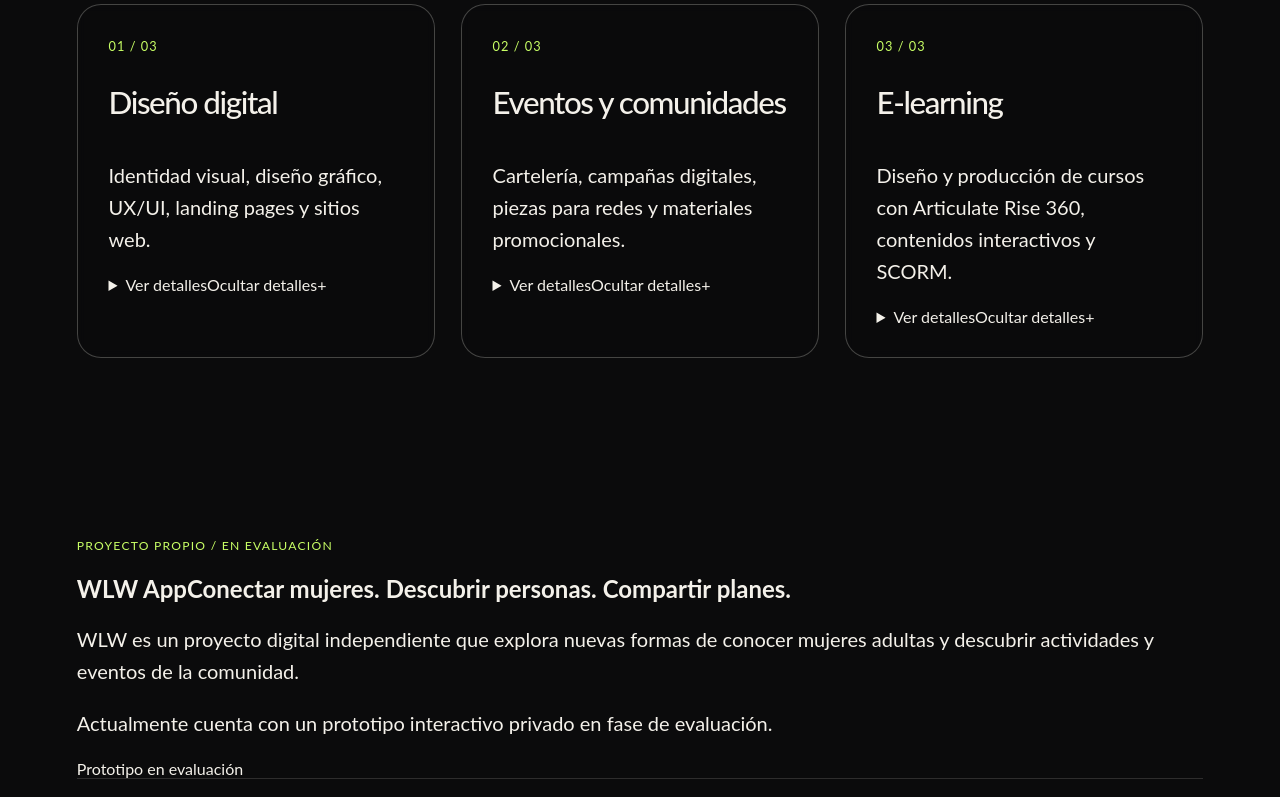
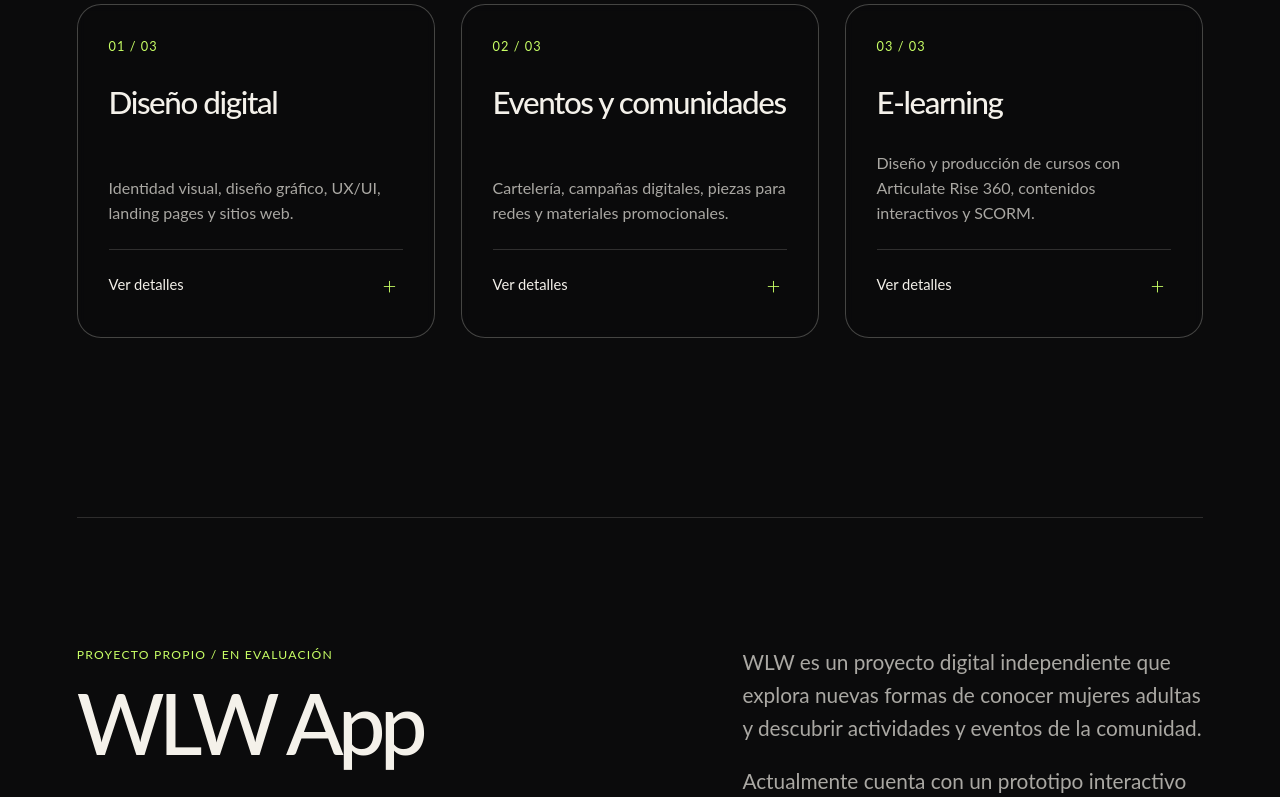
Before and after one commit to odibazo/portfolio, a Next.js app: page /odi-studio in a window 1280 px wide. Shown: the part 820-1617 px from the top of the page. Built offline with nearby package versions, Linux system fonts and the light colour scheme.

Commit message:
style: expand service cards and WLW section using existing portfolio tokens

```diff
--- a/styles/Studio.module.css
+++ b/styles/Studio.module.css
@@ -73,12 +73,112 @@
   line-height: 1.05;
   letter-spacing: -.045em;
 }
-.serviceCard p:last-child {
+.serviceIntro {
   margin: auto 0 0;
   padding-top: 12px;
   color: var(--muted);
   font-size: 1rem;
   line-height: 1.55;
+}
+.serviceDetails {
+  margin-top: 24px;
+  padding-top: 12px;
+  border-top: 1px solid rgba(244, 241, 234, .16);
+}
+.serviceDetails summary {
+  display: flex;
+  align-items: center;
+  justify-content: space-between;
+  gap: 16px;
+  min-height: 44px;
+  color: var(--text);
+  font-size: .92rem;
+  cursor: pointer;
+  list-style: none;
+}
+.serviceDetails summary::-webkit-details-marker {
+  display: none;
+}
+.serviceDetails summary:focus-visible {
+  outline: 2px solid var(--accent);
+  outline-offset: 3px;
+  border-radius: 4px;
+}
+.toggleIcon {
+  display: inline-grid;
+  place-items: center;
+  width: 28px;
+  height: 28px;
+  color: var(--accent);
+  font-size: 1.5rem;
+  font-weight: 300;
+  transition: transform 180ms ease;
+}
+.serviceDetails[open] .toggleIcon {
+  transform: rotate(45deg);
+}
+.lessLabel,
+.serviceDetails[open] .moreLabel {
+  display: none;
+}
+.serviceDetails[open] .lessLabel {
+  display: inline;
+}
+.serviceDetails ul {
+  margin: 8px 0 2px;
+  padding-left: 18px;
+  color: var(--muted);
+  font-size: .94rem;
+  line-height: 1.65;
+}
+.serviceDetails li + li {
+  margin-top: 8px;
+}
+.ownProject {
+  position: relative;
+  z-index: 1;
+  display: grid;
+  grid-template-columns: minmax(0, 1.1fr) minmax(0, .9fr);
+  gap: clamp(36px, 8vw, 120px);
+  padding: clamp(78px, 10vw, 135px) 0;
+  border-top: 1px solid rgba(244, 241, 234, .15);
+}
+.ownProjectHeading h2 {
+  max-width: 750px;
+  margin: 19px 0 0;
+  color: var(--text);
+  font-size: clamp(3.2rem, 6.6vw, 7rem);
+  font-weight: 500;
+  line-height: .98;
+  letter-spacing: -.065em;
+}
+.ownProjectHeading h2 span {
+  display: block;
+  margin-top: 26px;
+  color: var(--muted);
+  font-size: .39em;
+  font-weight: 500;
+  line-height: 1.17;
+  letter-spacing: -.035em;
+}
+.ownProjectCopy {
+  align-self: end;
+}
+.ownProjectCopy p {
+  margin: 0 0 20px;
+  color: var(--muted);
+  font-size: clamp(1.03rem, 1.65vw, 1.3rem);
+  line-height: 1.58;
+}
+.projectStatus {
+  display: inline-block;
+  margin-top: 16px;
+  padding: 10px 14px;
+  border: 1px solid rgba(200, 255, 101, .35);
+  border-radius: 999px;
+  color: var(--accent);
+  font-size: .78rem;
+  letter-spacing: .02em;
 }
 .contact {
   position: relative;
@@ -111,7 +211,8 @@
   .serviceGrid { grid-template-columns: 1fr; }
   .serviceCard { min-height: 0; }
   .serviceNum { margin-bottom: 20px; }
-  .serviceCard p:last-child { margin-top: 16px; padding-top: 0; }
+  .serviceIntro { margin-top: 16px; padding-top: 0; }
+  .ownProject { grid-template-columns: 1fr; gap: 36px; }
 }
 @media (max-width: 760px) {
   .hero { padding: 85px 0 68px; }
@@ -121,6 +222,9 @@
   .serviceSection { padding-bottom: 100px; }
   .serviceGrid { gap: 14px; }
   .serviceCard { padding: 26px; border-radius: 18px; }
+  .serviceDetails { margin-top: 18px; }
+  .ownProject { padding: 82px 0; }
+  .ownProjectHeading h2 { font-size: clamp(3.2rem, 15vw, 5rem); }
   .contact { padding: 82px 0 90px; }
   .contactActions { flex-direction: column; }
   .contactActions a { width: 100%; box-sizing: border-box; }
@@ -130,5 +234,5 @@
   .heading span { font-size: .8em; }
 }
 @media (prefers-reduced-motion: reduce) {
-  .serviceCard { transition: none; }
+  .serviceCard, .toggleIcon { transition: none; }
 }
```
